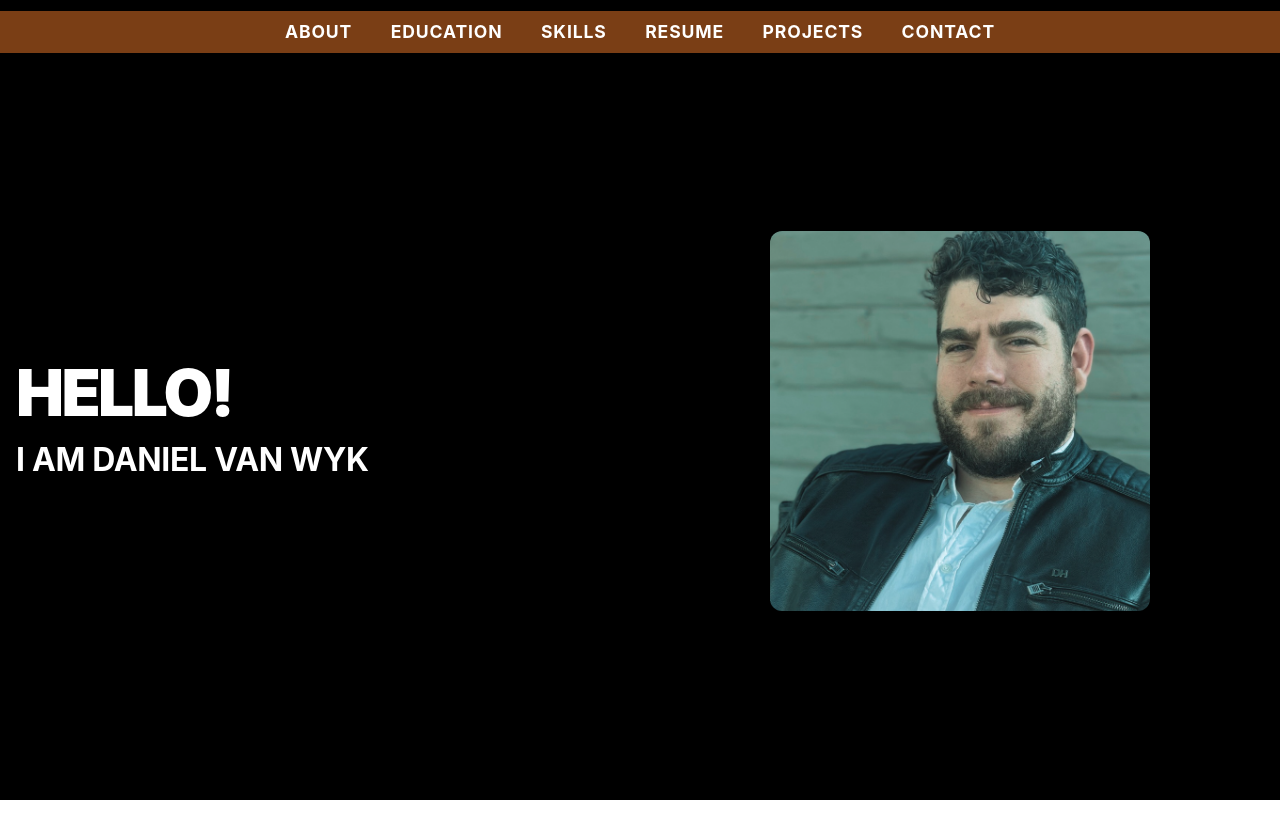
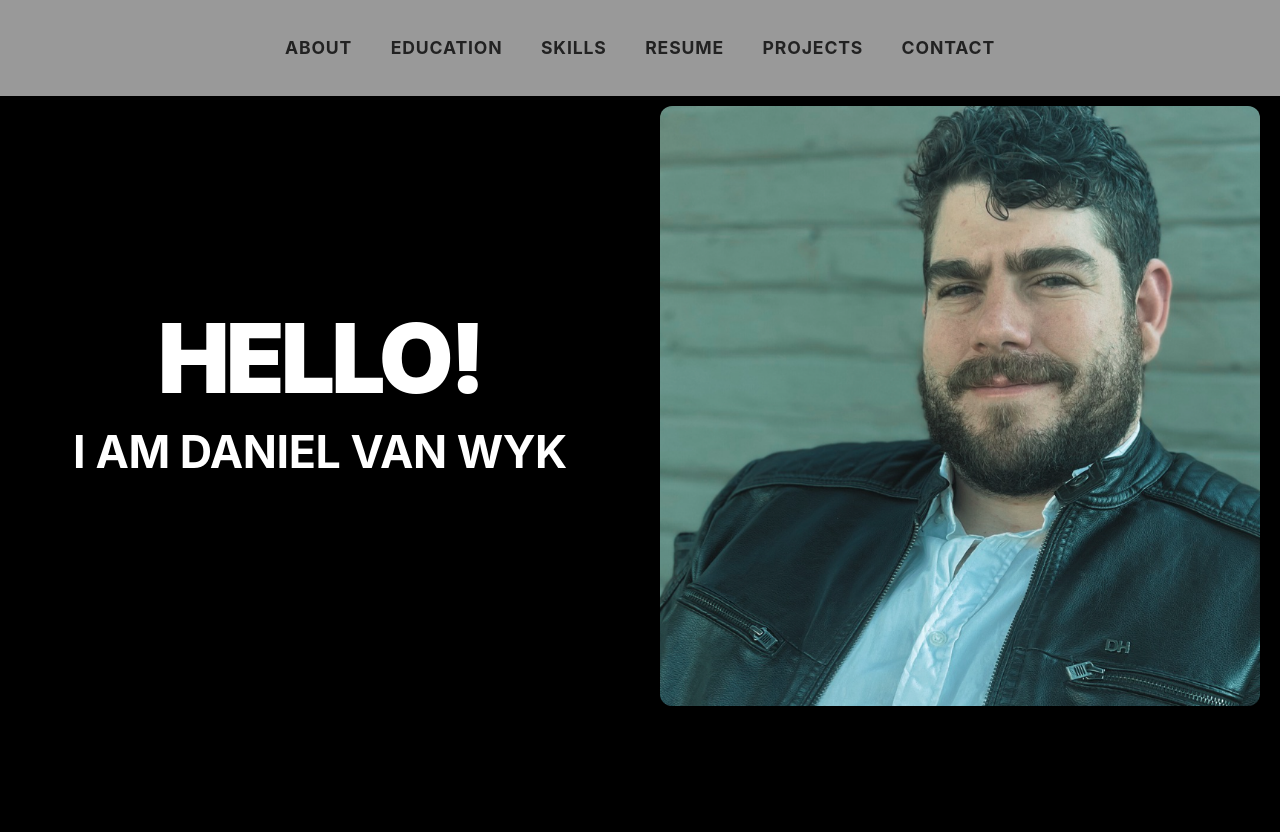
Before and after one commit to BicycleBi-Daniel/virtual-cv, a React (Vite) app in the folder page/: page / in a window 1280 px wide. Before the commit the page ends 800 px from the top, so only its background shows below. Built offline with nearby package versions, Linux system fonts and the light colour scheme.

Commit message:
working on layout

```diff
--- a/page/src/styles.css
+++ b/page/src/styles.css
@@ -9,14 +9,16 @@ body {
 
 /* Navbar Styles */
 .navbar {
-  position: sticky;
+  position: fixed;
   top: 0;
   left: 0;
-  width: 100vw;
-  background: #7A3E15;
-  z-index: 1000;
-  transition: top 0.4s cubic-bezier(.4,0,.2,1), opacity 0.4s cubic-bezier(.4,0,.2,1);
-  opacity: 1;
+  width: 100%;
+  z-index: 200;
+  background: rgba(10, 25, 47, 0.5);
+  color: #fff;
+  box-shadow: 0 2px 8px rgba(0,0,0,0.08);
+  transition: top 0.3s;
+  height: 96px;
 }
 .navbar-hidden {
   top: -64px;
@@ -26,6 +28,19 @@ body {
 .navbar-visible {
   top: 0;
   opacity: 1;
+}
+.navbar {
+  position: sticky;
+  top: 0;
+  width: 100vw;
+  background: rgba(255, 255, 255, 0.6);
+  z-index: 1000;
+  transition: top 0.4s cubic-bezier(.4,0,.2,1), opacity 0.4s cubic-bezier(.4,0,.2,1);
+  opacity: 1;
+  display: flex;
+  align-items: center;
+  justify-content: center;
+  backdrop-filter: blur(8px);
 }
 .navbar-links {
   display: flex;
@@ -39,7 +54,7 @@ body {
   margin: 0 1.2rem;
 }
 .navbar-links a {
-  color: #fff;
+  color: #222;
   text-decoration: none;
   font-weight: bold;
   font-size: 1.1rem;
@@ -47,7 +62,7 @@ body {
   transition: color 0.2s;
 }
 .navbar-links a:hover {
-  color: #ffe0b2;
+  color: #7A3E15;
 }
 
 /* Hero Section */
@@ -56,32 +71,50 @@ body {
   flex-direction: row;
   align-items: center;
   justify-content: center;
+  min-height: 100vh;
+  width: 100vw;
+  max-width: 1400px;
+  margin: 0 auto;
+  padding: 0 1rem;
+  box-sizing: border-box;
+}
+.hero {
+  display: flex;
+  flex-direction: row;
+  align-items: flex-start;
+  justify-content: center;
   min-height: calc(100vh - 64px);
   width: 100vw;
   max-width: 1400px;
   margin: 0 auto;
-  padding: 2rem 1rem;
+  padding: 0 1rem;
   box-sizing: border-box;
+  position: relative;
 }
 .hero-left {
   flex: 1;
   display: flex;
   flex-direction: column;
-  align-items: flex-start;
+  align-items: center;
   justify-content: center;
   padding-right: 2rem;
+  text-align: center;
+  height: 600px;
+  justify-content: center;
 }
 .hero-left h1 {
-  font-size: 4rem;
+  font-size: 6rem;
   font-weight: 900;
   margin: 0 0 0.5rem 0;
   letter-spacing: -0.04em;
+  text-align: center;
 }
 .hero-left h2 {
-  font-size: 2rem;
+  font-size: 2.8rem;
   font-weight: 700;
   margin: 0;
   letter-spacing: -0.01em;
+  text-align: center;
 }
 .hero-right {
   flex: 1;
@@ -91,21 +124,24 @@ body {
 }
 
 .hero-profile-img {
-  width: 380px;
-  height: 380px;
-  max-width: 95vw;
-  max-height: 70vh;
+  width: 600px;
+  height: 600px;
+  max-width: 100vw;
+  max-height: 80vh;
   object-fit: cover;
   border-radius: 12px;
   border: none;
   box-shadow: none;
   background: none;
+  display: block;
+  margin: 10px auto 0 auto;
 }
 
 @media (max-width: 900px) {
   .hero {
     flex-direction: column;
-    padding: 2rem 0.5rem;
+    align-items: flex-start;
+    padding: 2rem 0.5rem 0 0.5rem;
   }
   .hero-left, .hero-right {
     padding: 0;
@@ -116,9 +152,11 @@ body {
   }
   .hero-left h1 {
     font-size: 2.5rem;
+    text-align: center;
   }
   .hero-left h2 {
     font-size: 1.2rem;
+    text-align: center;
   }
   .hero-profile-img {
     width: 220px;
```
